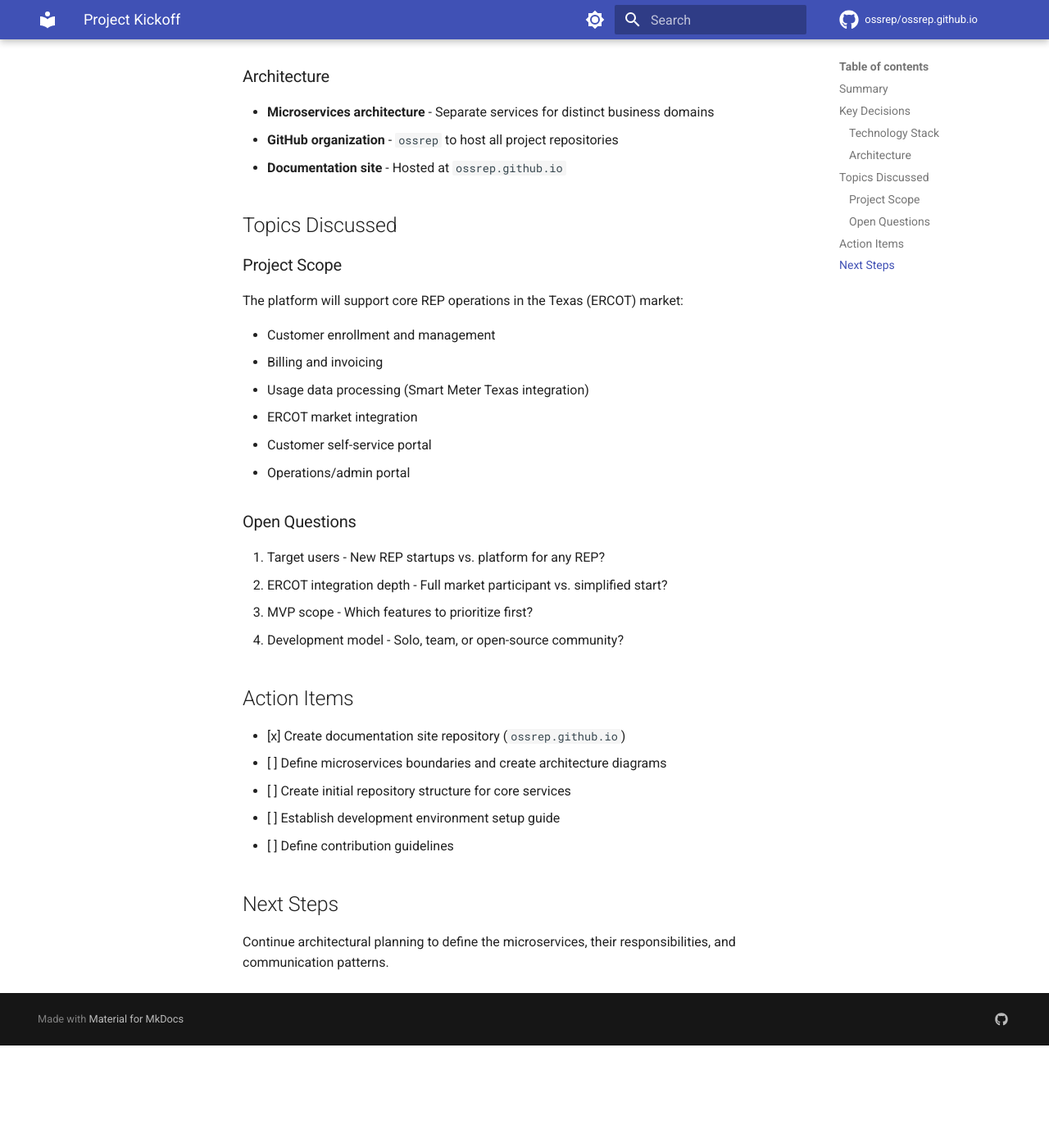
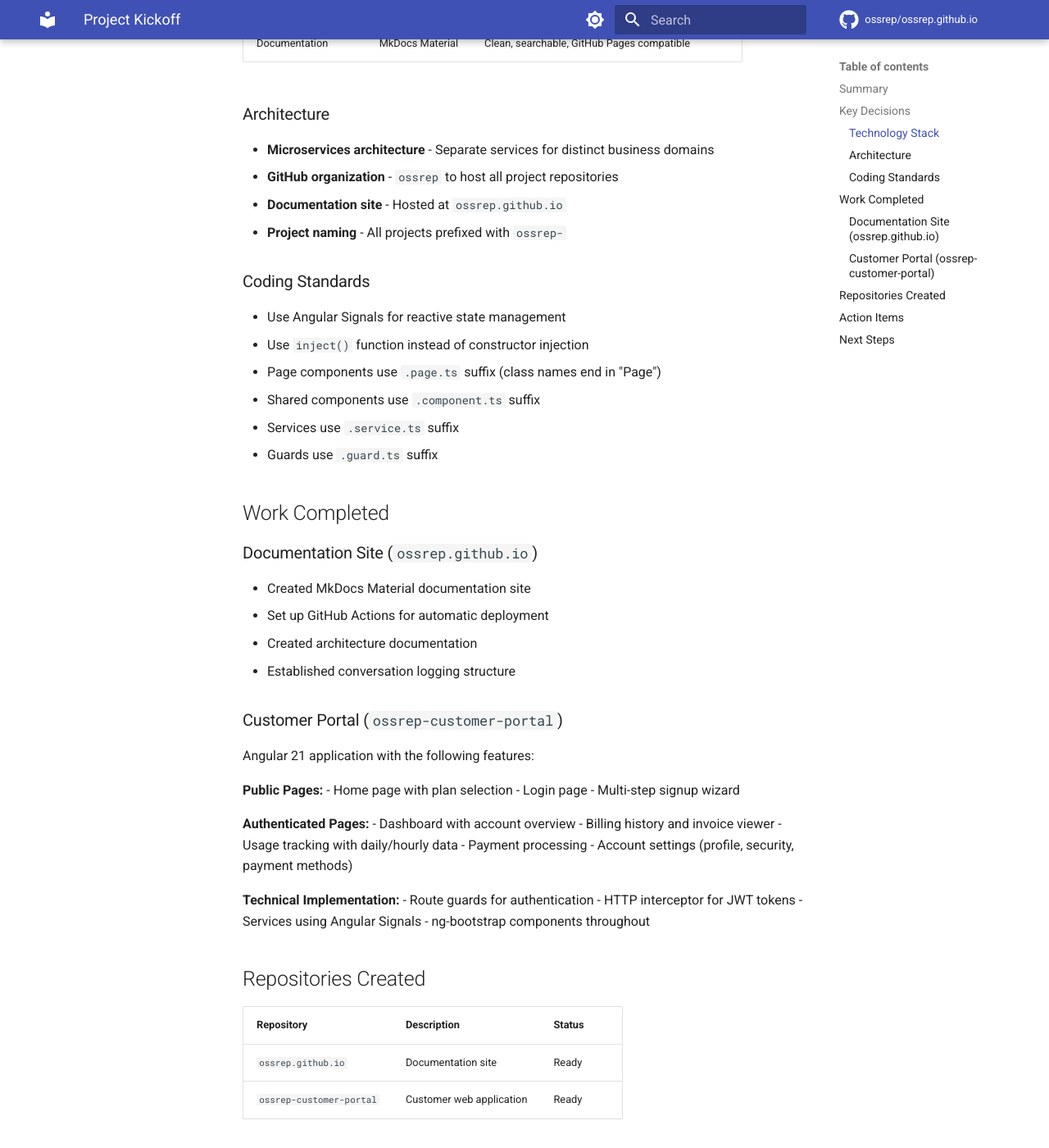
Before and after one commit to ossrep/ossrep.github.io, an MkDocs documentation site: the page built from docs/conversations/2026-01-09-project-kickoff.md, in a window 1280 px wide and 1400 px high, scrolled down 730 px. Shown: the whole window at 82% size. Built offline with MkDocs 1.6.1 and Material for MkDocs 9.7.7, drawn with Linux system fonts in a browser that asks for light colours; comment, search, counter and statistics services are not loaded; before the commit the page ends 2005 px from its top, so only the background shows below that; some of the changed text lies outside the part shown.

Commit message:
updated convo

```diff
--- a/docs/conversations/2026-01-09-project-kickoff.md
+++ b/docs/conversations/2026-01-09-project-kickoff.md
@@ -14,7 +14,8 @@
 | Component | Decision | Rationale |
 |-----------|----------|-----------|
 | Backend Framework | Quarkus | Cloud-native Java, fast startup, GraalVM support |
-| Frontend Framework | Angular | Enterprise-ready, TypeScript, strong tooling |
+| Frontend Framework | Angular 21 | Enterprise-ready, TypeScript, strong tooling |
+| UI Components | ng-bootstrap | Bootstrap-based Angular components |
 | Database | PostgreSQL | Robust, open-source, excellent for transactional data |
 | Documentation | MkDocs Material | Clean, searchable, GitHub Pages compatible |
 
@@ -23,35 +24,66 @@
 - **Microservices architecture** - Separate services for distinct business domains
 - **GitHub organization** - `ossrep` to host all project repositories
 - **Documentation site** - Hosted at `ossrep.github.io`
+- **Project naming** - All projects prefixed with `ossrep-`
 
-## Topics Discussed
+### Coding Standards
 
-### Project Scope
+- Use Angular Signals for reactive state management
+- Use `inject()` function instead of constructor injection
+- Page components use `.page.ts` suffix (class names end in "Page")
+- Shared components use `.component.ts` suffix
+- Services use `.service.ts` suffix
+- Guards use `.guard.ts` suffix
 
-The platform will support core REP operations in the Texas (ERCOT) market:
+## Work Completed
 
-- Customer enrollment and management
-- Billing and invoicing
-- Usage data processing (Smart Meter Texas integration)
-- ERCOT market integration
-- Customer self-service portal
-- Operations/admin portal
+### Documentation Site (`ossrep.github.io`)
 
-### Open Questions
+- Created MkDocs Material documentation site
+- Set up GitHub Actions for automatic deployment
+- Created architecture documentation
+- Established conversation logging structure
 
-1. Target users - New REP startups vs. platform for any REP?
-2. ERCOT integration depth - Full market participant vs. simplified start?
-3. MVP scope - Which features to prioritize first?
-4. Development model - Solo, team, or open-source community?
+### Customer Portal (`ossrep-customer-portal`)
+
+Angular 21 application with the following features:
+
+**Public Pages:**
+- Home page with plan selection
+- Login page
+- Multi-step signup wizard
+
+**Authenticated Pages:**
+- Dashboard with account overview
+- Billing history and invoice viewer
+- Usage tracking with daily/hourly data
+- Payment processing
+- Account settings (profile, security, payment methods)
+
+**Technical Implementation:**
+- Route guards for authentication
+- HTTP interceptor for JWT tokens
+- Services using Angular Signals
+- ng-bootstrap components throughout
+
+## Repositories Created
+
+| Repository | Description | Status |
+|------------|-------------|--------|
+| `ossrep.github.io` | Documentation site | Ready |
+| `ossrep-customer-portal` | Customer web application | Ready |
 
 ## Action Items
 
 - [x] Create documentation site repository (`ossrep.github.io`)
+- [x] Create customer portal Angular application
 - [ ] Define microservices boundaries and create architecture diagrams
-- [ ] Create initial repository structure for core services
+- [ ] Create backend services (Quarkus)
 - [ ] Establish development environment setup guide
 - [ ] Define contribution guidelines
 
 ## Next Steps
 
-Continue architectural planning to define the microservices, their responsibilities, and communication patterns.
+1. Create the backend services to support the customer portal
+2. Set up the development database
+3. Implement ERCOT/Smart Meter Texas integration services
```
